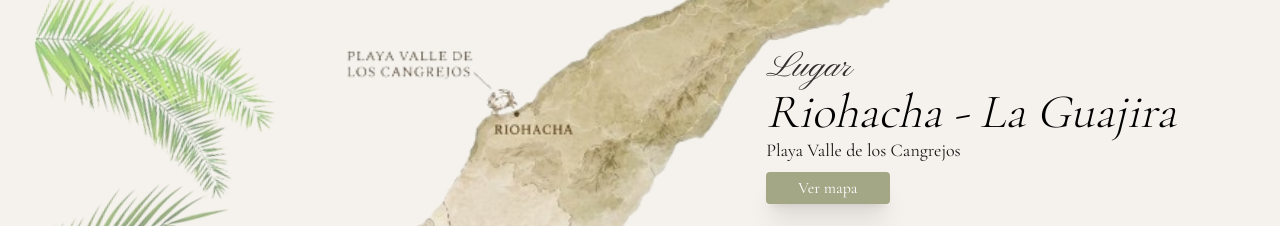
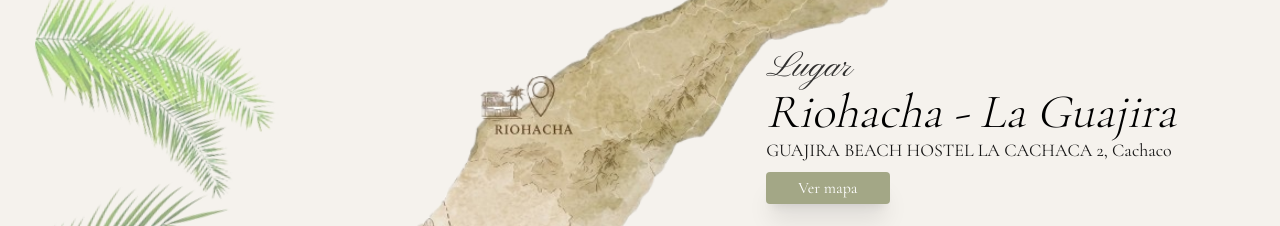
Before and after one commit to Leo1827/boda-invitation-laura-cristian, a Next.js app: page /invitacion in a window 1280 px wide. Shown: the part 3040-3266 px from the top of the page. Built offline with nearby package versions, Linux system fonts and the light colour scheme; a web font is replaced by a local one.

Commit message:
changed client in map google maps

```diff
--- a/src/components/sections/Location.tsx
+++ b/src/components/sections/Location.tsx
@@ -190,7 +190,7 @@ export default function Location() {
               </h3>
 
               <p className="text-sm md:text-lg opacity-90">
-                Playa Valle de los Cangrejos
+                GUAJIRA BEACH HOSTEL LA CACHACA 2, Cachaco
               </p>
 
               {/*
@@ -301,13 +301,14 @@ export default function Location() {
 
               {/* GOOGLE MAPS */}
               <iframe
-                src="https://www.google.com/maps/embed?pb=!1m17!1m12!1m3!1d114638.77882328567!2d-72.85021876778923!3d11.591005037238732!2m3!1f0!2f0!3f0!3m2!1i1024!2i768!4f13.1!3m2!1m1!2zMTHCsDMzJzQyLjAiTiA3MsKwNTMnMjMuMiJX!5e1!3m2!1ses-419!2sco!4v1779407008625!5m2!1ses-419!2sco"
+                src="https://www.google.com/maps/embed?pb=!1m18!1m12!1m3!1d49540.19412809223!2d-72.97176718960232!3d11.538975332306961!2m3!1f0!2f0!3f0!3m2!1i1024!2i768!4f13.1!3m3!1m2!1s0x8e8b63e98fe2459b%3A0x3f3e33296017ba39!2sGUAJIRA%20BEACH%20RIOHACHA!5e1!3m2!1ses-419!2sco!4v1781042627125!5m2!1ses-419!2sco"
                 className="w-full h-[75vh]"
                 style={{ border: 0 }}
                 allowFullScreen
                 loading="lazy"
                 referrerPolicy="no-referrer-when-downgrade"
               />
+
             </div>
           </div>,
           document.body
```
Also changed, not shown: public/envelope/guajira_1.png, public/envelope/hotelmapa.png (added).
